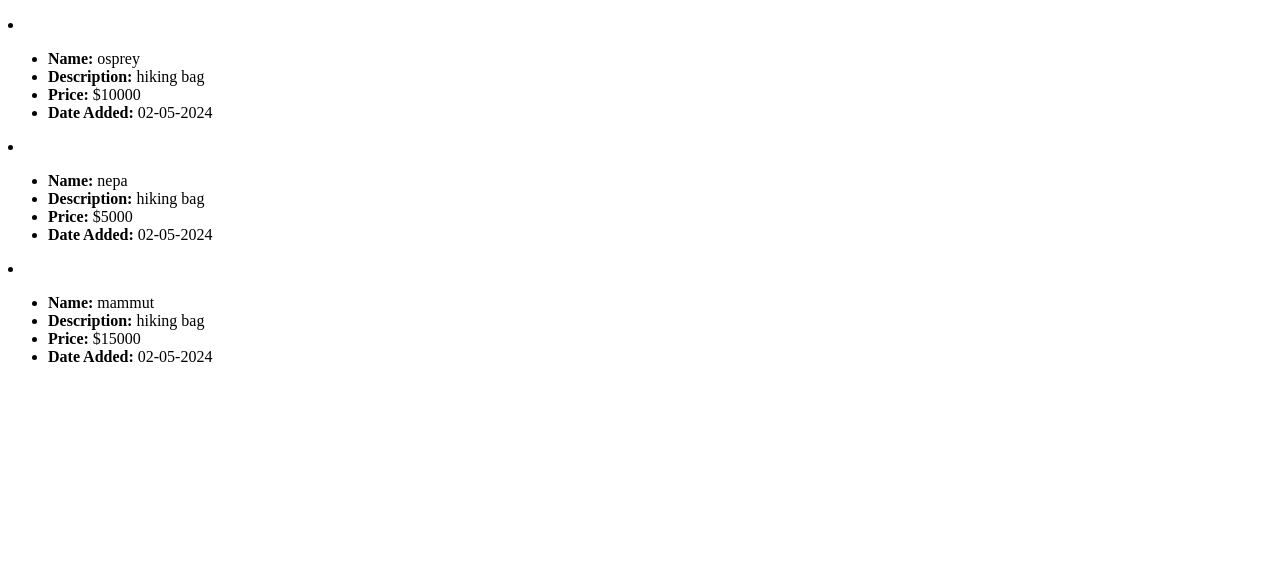
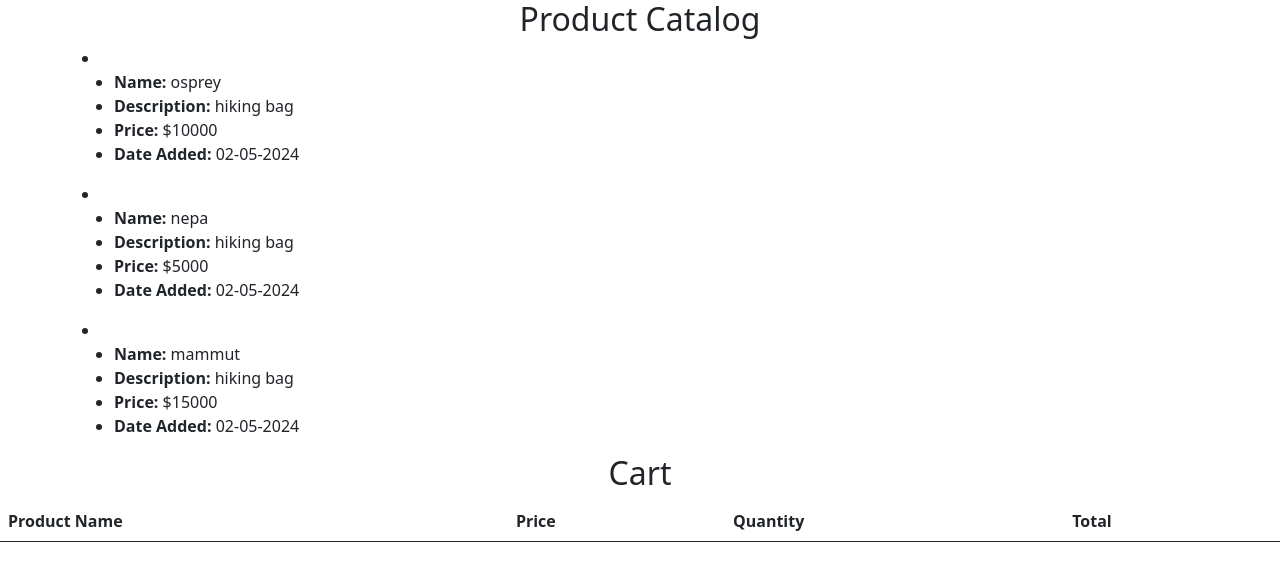
Before and after one commit to Danmark12/Javier-backpack-catalog, a plain HTML site: page index.html in a window 1280 px wide. Drawn offline with nearby package versions, Linux system fonts and the light colour scheme.

Commit message:
added initial files

```diff
--- a/index.html
+++ b/index.html
@@ -4,9 +4,29 @@
     <meta charset="UTF-8">
     <meta name="viewport" content="width=device-width, initial-scale=1.0">
     <title>Products</title>
+    <link href="https://cdn.jsdelivr.net/npm/bootstrap@5.0.2/dist/css/bootstrap.min.css" rel="stylesheet" integrity="sha384-EVSTQN3/azprG1Anm3QDgpJLIm9Nao0Yz1ztcQTwFspd3yD65VohhpuuCOmLASjC" crossorigin="anonymous">
 </head>
 <body>
-    <p id="dataList"></p>
+    <h2 style="text-align: center;">Product Catalog</h2>
+
+    <div class="container" id="dataList"></div>
+
+    <h2 style="text-align: center;">Cart</h2>
+    <table class="table table-striped" id="cartTable">
+        <thead>
+            <tr>
+                <th>Product Name</th>
+                <th>Price</th>
+                <th>Quantity</th>
+                <th>Total</th>
+            </tr>
+        </thead>
+        <tbody>
+            <!-- Cart items will be dynamically added here -->
+        </tbody>
+    </table>
+
+    <script src="https://cdn.jsdelivr.net/npm/bootstrap@5.0.2/dist/js/bootstrap.bundle.min.js" integrity="sha384-MrcW6ZMFYlzcLA8Nl+NtUVF0sA7MsXsP1UyJoMp4YLEuNSfAP+JcXn/tWtIaxVXM" crossorigin="anonymous"></script>
+    <script src="JS/app.js"></script>
 </body>
-<script src="JS/app.js"></script>
 </html>
```
